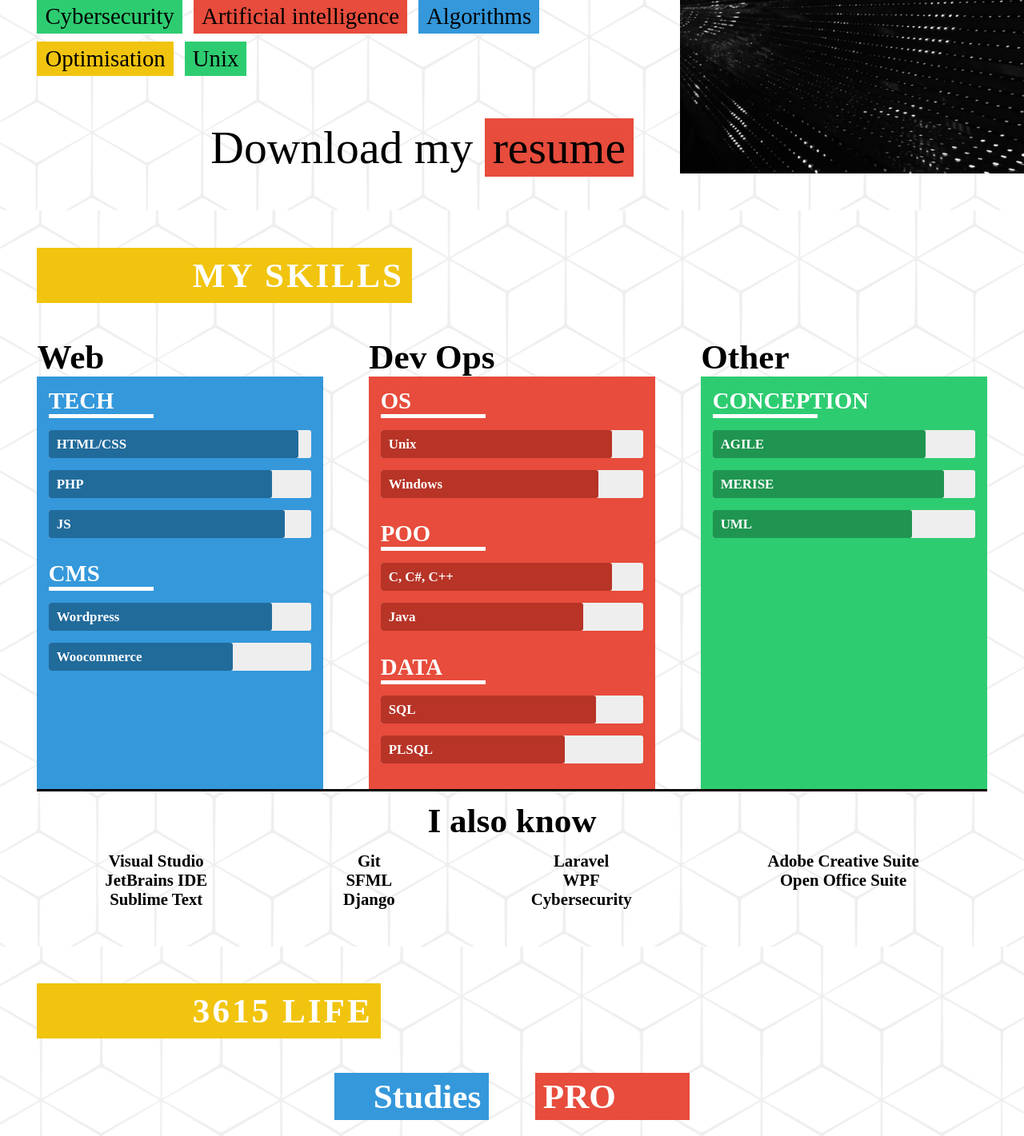
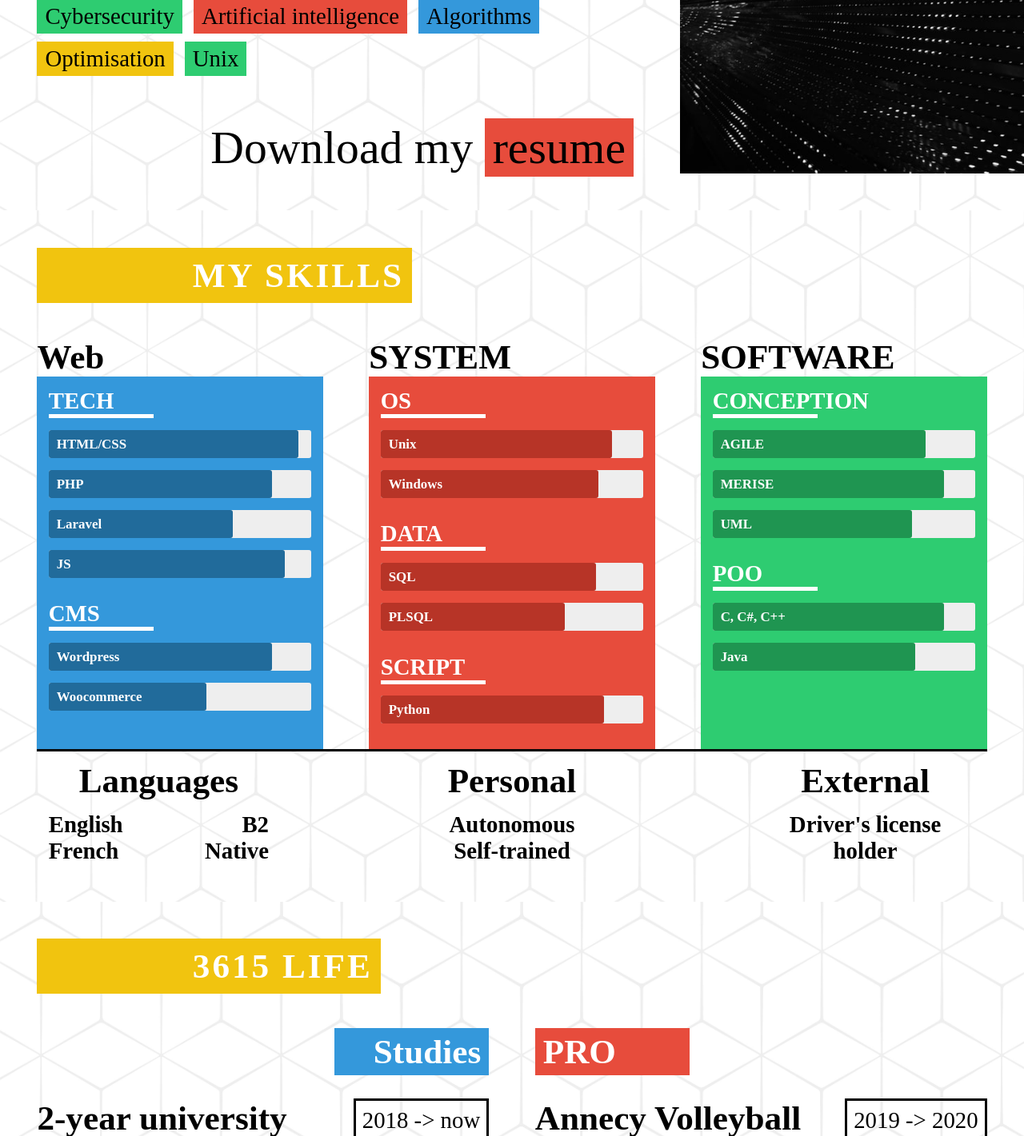
Before and after one commit to tomperr/portfolio, a PHP site: page / in a window 1280 px wide. Shown: the part 1408-2829 px from the top of the page at 80% size. Run offline with PHP 8.4, Linux system fonts and the light colour scheme; some web fonts are replaced.

Commit message:
update side skills

```diff
--- a/css/content.css
+++ b/css/content.css
@@ -224,6 +224,11 @@
 	line-height:35px;
 	color: black;
 	color:rgba(0, 0, 0, 0.4);
+}
+
+.language {
+	display: flex;
+	justify-content: space-between;
 }
 
 /* EXPERIENCES */
--- a/skills.php
+++ b/skills.php
@@ -28,6 +28,12 @@
 									</div>
 								</div>
 								<div class="skillbar">
+									<div class="skillbar-bar animate expand" data-percent="70%" style="background-color: rgb(33, 107, 155)"></div>
+									<div class="skillbar-title" align="center">
+										<span class="h-6">Laravel</span>
+									</div>
+								</div>
+								<div class="skillbar">
 									<div class="skillbar-bar animate expand" data-percent="90%" style="background-color: rgb(33, 107, 155)"></div>
 									<div class="skillbar-title" align="center">
 										<span class="h-6">JS</span>
@@ -44,7 +50,7 @@
 									</div>
 								</div>
 								<div class="skillbar">
-									<div class="skillbar-bar animate expand" data-percent="70%" style="background-color: rgb(33, 107, 155)"></div>
+									<div class="skillbar-bar animate expand" data-percent="60%" style="background-color: rgb(33, 107, 155)"></div>
 									<div class="skillbar-title" align="center">
 										<span class="h-6">Woocommerce</span>
 									</div>
@@ -57,7 +63,7 @@
 
 				<div class="col-1 h100 ml-4 mr-4 relative skill-block" id="skill-block-devops">
 					<div class="skill-container h100">
-						<h3 class="h-4">Dev Ops</h3>
+						<h3 class="h-4">SYSTEM</h3>
 						<div class="bg-alizarin h100 p-1">
 
 							<div class="skill-group">
@@ -72,22 +78,6 @@
 									<div class="skillbar-bar animate expand" data-percent="83%" style="background-color: rgb(183, 52, 39)"></div>
 									<div class="skillbar-title" align="center">
 										<span class="h-6">Windows</span>
-									</div>
-								</div>
-							</div>
-
-							<div class="skill-group mt-2">
-								<h3 class="skill-group-title h-5">POO</h3>
-								<div class="skillbar mt-1">
-									<div class="skillbar-bar animate expand" data-percent="88%" style="background-color: rgb(183, 52, 39)"></div>
-									<div class="skillbar-title" align="center">
-										<span class="h-6">C, C#, C++</span>
-									</div>
-								</div>
-								<div class="skillbar">
-									<div class="skillbar-bar animate expand" data-percent="77%" style="background-color: rgb(183, 52, 39)"></div>
-									<div class="skillbar-title" align="center">
-										<span class="h-6">Java</span>
 									</div>
 								</div>
 							</div>
@@ -108,13 +98,23 @@
 								</div>
 							</div>
 
+							<div class="skill-group mt-2">
+								<h3 class="skill-group-title h-5">SCRIPT</h3>
+								<div class="skillbar mt-1">
+									<div class="skillbar-bar animate expand" data-percent="85%" style="background-color: rgb(183, 52, 39)"></div>
+									<div class="skillbar-title" align="center">
+										<span class="h-6">Python</span>
+									</div>
+								</div>
+							</div>
+
 						</div>
 					</div>
 				</div>
 
 				<div class="col-1 h100 ml-4 relative skill-block" id="skill-block-other">
 					<div class="skill-container h100">
-						<h3 class="h-4">Other</h3>
+						<h3 class="h-4">SOFTWARE</h3>
 						<div class="bg-emerald h100 p-1">
 
 							<div class="skill-group">
@@ -140,6 +140,22 @@
 								</div>
 							</div>
 
+							<div class="skill-group mt-2">
+								<h3 class="skill-group-title h-5">POO</h3>
+								<div class="skillbar mt-1">
+									<div class="skillbar-bar animate expand" data-percent="88%" style="background-color: rgb(31, 149, 81)"></div>
+									<div class="skillbar-title" align="center">
+										<span class="h-6">C, C#, C++</span>
+									</div>
+								</div>
+								<div class="skillbar">
+									<div class="skillbar-bar animate expand" data-percent="77%" style="background-color: rgb(31, 149, 81)"></div>
+									<div class="skillbar-title" align="center">
+										<span class="h-6">Java</span>
+									</div>
+								</div>
+							</div>
+
 						</div>
 					</div>
 				</div>
@@ -147,34 +163,39 @@
 			</div>
 		</div>
 
-		<!--
-		<div id="skills-carousel" class="p-2" align="center">
-			<h3 class="h-4">I also know : TODO CAROUSEL</h3>
-		</div>
-		-->
+		<div id="other-skills" class="flex-col flex-center pt-1">
+			<div class="flex-row flex-around pl-1 pr-1">
 
-		<div id="other-skills" class="flex-col flex-center pt-1" align="center">
-			<h3 class="h-4">I also know</h2>
-			<div class="flex-row flex-around pt-1">
-				<div class="flex-col animate fade-in-left">
-					<h4 class="h-6">Visual Studio</h4>
-					<h4 class="h-6">JetBrains IDE</h4>
-					<h4 class="h-6">Sublime Text</h4>
+				<div class="col-1 mr-1">
+					<h3 class="h-4" align="center">Languages</h3>
+					<div class="flex-col pt-1">
+						<div class="language">
+							<h4 class="h-5">English</h4>
+							<h4 class="h-5" align="right">B2</h4>
+						</div>
+
+						<div class="language">
+							<h4 class="h-5">French</h4>
+							<h4 class="h-5" align="right">Native</h4>
+						</div>
+					</div>
 				</div>
-				<div class="flex-col animate fade-in-left">
-					<h4 class="h-6">Git</h4>
-					<h4 class="h-6">SFML</h4>
-					<h4 class="h-6">Django</h4>
+
+				<div class="col-2 ml-1 mr-1" align="center">
+					<h3 class="h-4">Personal</h3>
+					<div class="flex-col pt-1">
+						<h4 class="h-5">Autonomous</h4>
+						<h4 class="h-5">Self-trained</h4>
+					</div>
 				</div>
-				<div class="flex-col animate fade-in-left">
-					<h4 class="h-6">Laravel</h4>
-					<h4 class="h-6">WPF</h4>
-					<h4 class="h-6">Cybersecurity</h4>
+
+				<div class="col-1 ml-1" align="center">
+					<h3 class="h-4">External</h3>
+					<div class="flex-col pt-1">
+						<h4 class="h-5">Driver's license holder</h4>
+					</div>
 				</div>
-				<div class="flex-col animate fade-in-left">
-					<h4 class="h-6">Adobe Creative Suite</h4>
-					<h4 class="h-6">Open Office Suite</h4>
-				</div>
+
 			</div>
 		</div>
 
```
